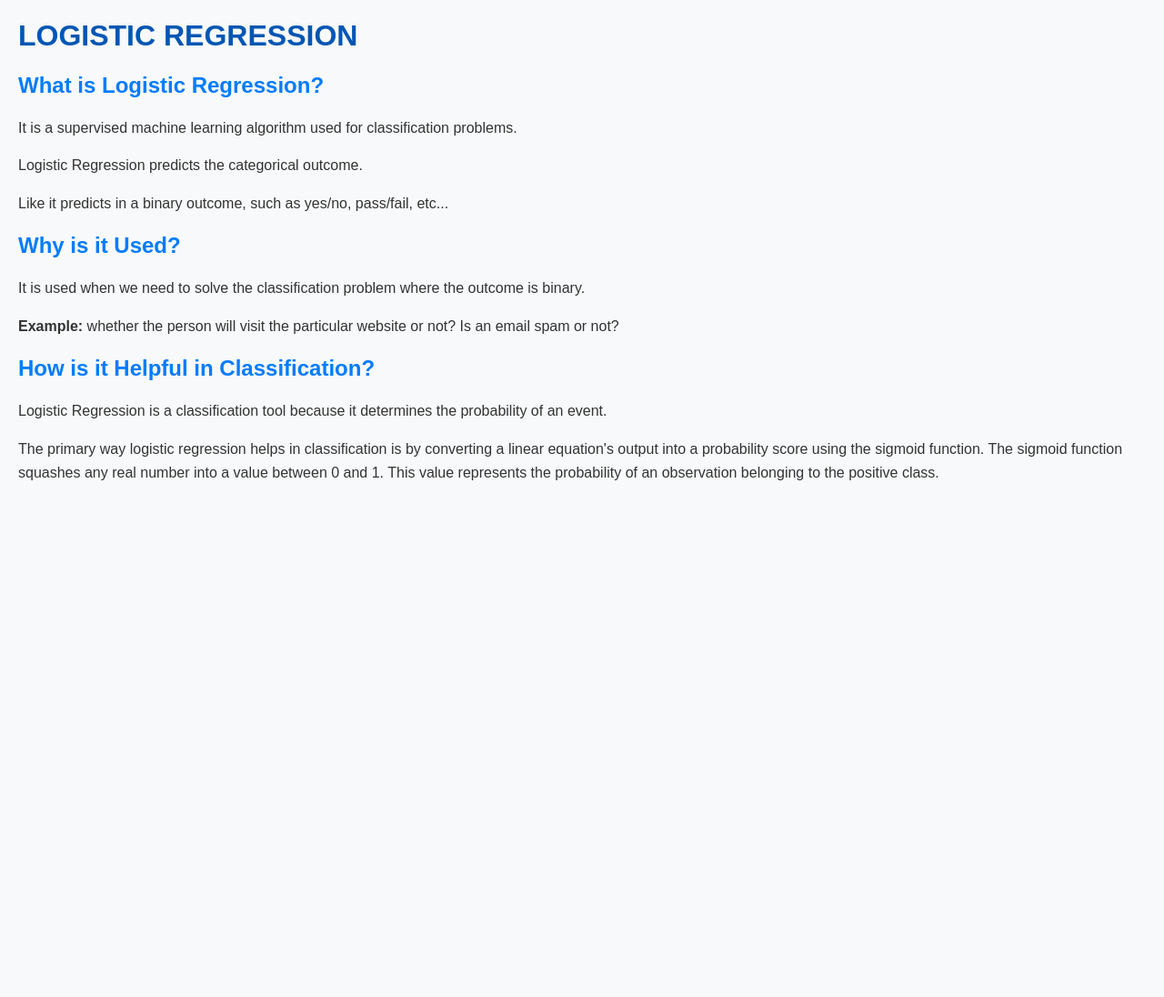
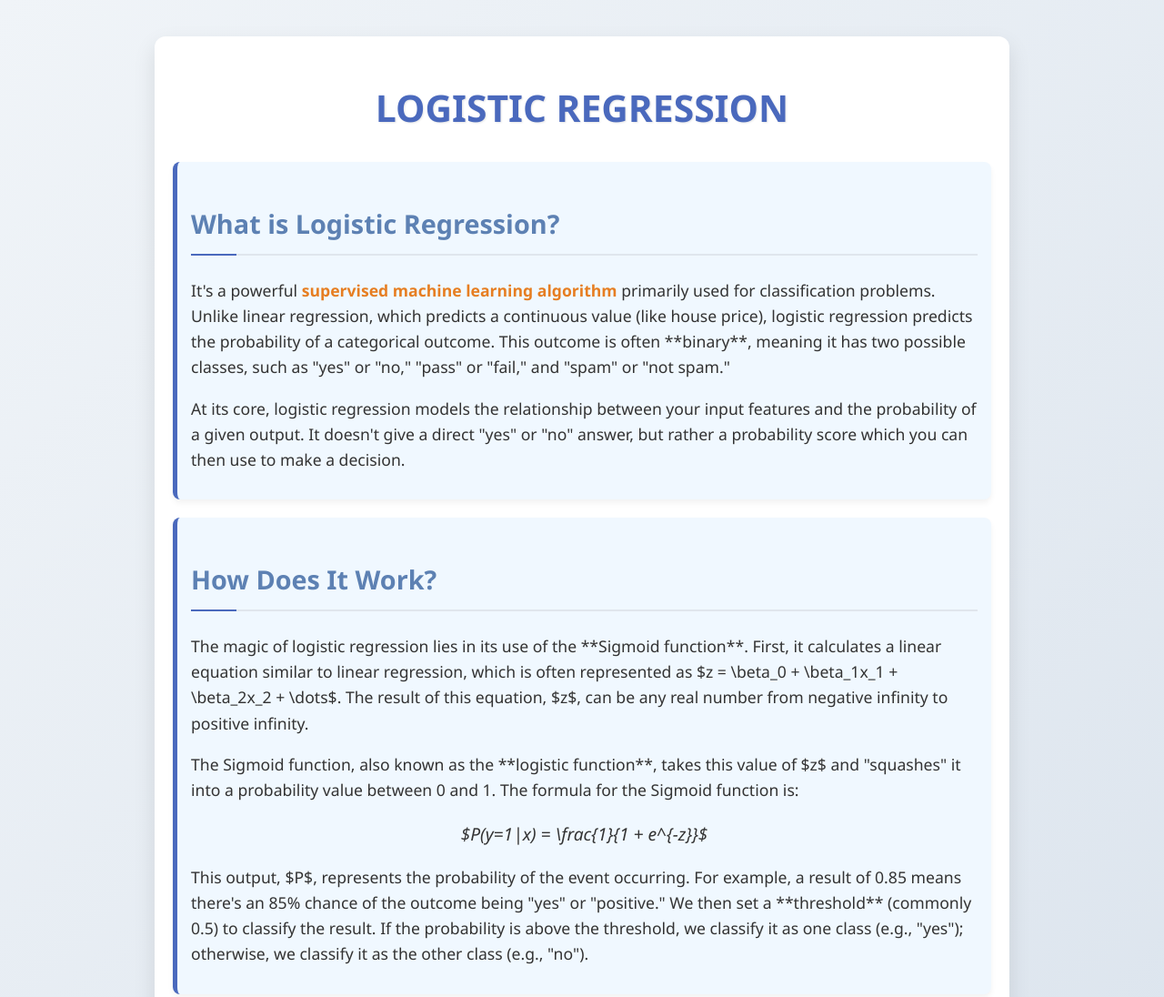
Before and after one commit to ZalaRushirajsinh/Logistic-Regression, a plain HTML site: page index.html in a window 1280 px wide. Shown: the top 1096 px of the page at 91% size. Before the commit the page ends 800 px from the top, so only its background shows below. Drawn offline with Linux system fonts and the light colour scheme.

Commit message:
Update index.html

```diff
--- a/index.html
+++ b/index.html
@@ -5,68 +5,154 @@
     <meta name="viewport" content="width=device-width, initial-scale=1.0">
     <title>Logistic Regression</title>
     <style>
+        @keyframes fadeIn {
+            from { opacity: 0; transform: translateY(20px); }
+            to { opacity: 1; transform: translateY(0); }
+        }
+
+        @keyframes pulse {
+            0% { transform: scale(1); }
+            50% { transform: scale(1.02); }
+            100% { transform: scale(1); }
+        }
+
         body {
-            font-family: Arial, sans-serif;
-            margin: 20px;
-            background-color: #f8f9fa;
+            font-family: 'Segoe UI', Tahoma, Geneva, Verdana, sans-serif;
+            margin: 0;
+            padding: 0;
+            background: linear-gradient(135deg, #f0f4f8 0%, #d9e2ec 100%);
             color: #333;
+            line-height: 1.6;
+            animation: fadeIn 1s ease-in-out;
         }
+
+        .container {
+            max-width: 900px;
+            margin: 40px auto;
+            padding: 20px;
+            background-color: #ffffff;
+            border-radius: 12px;
+            box-shadow: 0 10px 25px rgba(0,0,0,0.1);
+        }
+
         h1 {
-            color: #0056b3;
+            text-align: center;
+            color: #4a69bd;
+            font-size: 2.5rem;
+            text-shadow: 1px 1px 2px rgba(0,0,0,0.1);
+            animation: pulse 2s infinite ease-in-out;
         }
+
         h2 {
-            color: #007bff;
+            color: #5d81b3;
+            border-bottom: 2px solid #e0e6ed;
+            padding-bottom: 10px;
+            margin-top: 30px;
+            font-size: 1.8rem;
+            position: relative;
         }
+
+        h2::after {
+            content: '';
+            position: absolute;
+            bottom: -2px;
+            left: 0;
+            width: 50px;
+            height: 2px;
+            background-color: #4a69bd;
+            transition: width 0.3s ease-in-out;
+        }
+
+        h2:hover::after {
+            width: 100%;
+        }
+
         p {
-            line-height: 1.6;
+            font-size: 1.1rem;
+            margin-bottom: 15px;
+            transition: transform 0.3s ease-in-out;
         }
-        .input-section {
-            margin-top: 20px;
+
+        p:hover {
+            transform: translateX(10px);
+            color: #4a69bd;
+        }
+
+        strong {
+            color: #e67e22;
+        }
+
+        .highlight-box {
+            background-color: #f0f8ff;
+            border-left: 5px solid #4a69bd;
             padding: 15px;
-            background-color: #ffffff;
-            border-radius: 5px;
-            box-shadow: 0 0 10px rgba(0,0,0,0.1);
+            margin: 20px 0;
+            border-radius: 8px;
+            box-shadow: 0 4px 6px rgba(0,0,0,0.05);
+            transition: all 0.3s ease-in-out;
         }
-        input[type="text"] {
-            width: 70%;
-            padding: 8px;
-            font-size: 16px;
-            border: 1px solid #ccc;
-            border-radius: 4px;
+
+        .highlight-box:hover {
+            transform: scale(1.01);
+            background-color: #e6f2ff;
         }
-        button {
-            padding: 8px 15px;
-            font-size: 16px;
-            background-color: #007bff;
+
+        .button-section {
+            text-align: center;
+            margin-top: 30px;
+        }
+
+        .action-button {
+            padding: 12px 25px;
+            font-size: 1rem;
             color: white;
+            background-color: #4a69bd;
             border: none;
-            border-radius: 4px;
+            border-radius: 25px;
             cursor: pointer;
+            transition: all 0.3s ease-in-out;
+            box-shadow: 0 5px 15px rgba(74, 105, 189, 0.4);
         }
-        button:hover {
-            background-color: #0056b3;
+
+        .action-button:hover {
+            background-color: #3b5998;
+            transform: translateY(-3px);
+            box-shadow: 0 8px 20px rgba(74, 105, 189, 0.6);
         }
     </style>
 </head>
 <body>
 
-    <h1>LOGISTIC REGRESSION</h1>
+    <div class="container">
+        <h1>LOGISTIC REGRESSION</h1>
 
-    <h2>What is Logistic Regression?</h2>
-    <p>It is a supervised machine learning algorithm used for classification problems.</p>
-    <p>Logistic Regression predicts the categorical outcome.</p>
-    <p>Like it predicts in a binary outcome, such as yes/no, pass/fail, etc...</p>
+        <div class="highlight-box">
+            <h2>What is Logistic Regression?</h2>
+            <p>It's a powerful <strong>supervised machine learning algorithm</strong> primarily used for classification problems. Unlike linear regression, which predicts a continuous value (like house price), logistic regression predicts the probability of a categorical outcome. This outcome is often **binary**, meaning it has two possible classes, such as "yes" or "no," "pass" or "fail," and "spam" or "not spam."</p>
+            <p>At its core, logistic regression models the relationship between your input features and the probability of a given output. It doesn't give a direct "yes" or "no" answer, but rather a probability score which you can then use to make a decision.</p>
+        </div>
 
-    <h2>Why is it Used?</h2>
-    <p>It is used when we need to solve the classification problem where the outcome is binary.</p>
-    <p><strong>Example:</strong> whether the person will visit the particular website or not?
-    Is an email spam or not?</p>
+        <div class="highlight-box">
+            <h2>How Does It Work?</h2>
+            <p>The magic of logistic regression lies in its use of the **Sigmoid function**. First, it calculates a linear equation similar to linear regression, which is often represented as $z = \beta_0 + \beta_1x_1 + \beta_2x_2 + \dots$. The result of this equation, $z$, can be any real number from negative infinity to positive infinity.</p>
+            <p>The Sigmoid function, also known as the **logistic function**, takes this value of $z$ and "squashes" it into a probability value between 0 and 1. The formula for the Sigmoid function is:</p>
+            <p class="math-formula" style="text-align: center; font-style: italic; font-size: 1.2rem;">$P(y=1|x) = \frac{1}{1 + e^{-z}}$</p>
+            <p>This output, $P$, represents the probability of the event occurring. For example, a result of 0.85 means there's an 85% chance of the outcome being "yes" or "positive." We then set a **threshold** (commonly 0.5) to classify the result. If the probability is above the threshold, we classify it as one class (e.g., "yes"); otherwise, we classify it as the other class (e.g., "no").</p>
+        </div>
 
-    <h2>How is it Helpful in Classification?</h2>
-    <p>Logistic Regression is a classification tool because it determines the probability of an event.</p>
-    <p>The primary way logistic regression helps in classification is by converting a linear equation's output into a probability score using the sigmoid function.
-    The sigmoid function squashes any real number into a value between 0 and 1. This value represents the probability of an observation belonging to the positive class.</p>
-
+        <div class="highlight-box">
+            <h2>When Should You Use It?</h2>
+            <p>You should consider using logistic regression when your problem requires a **classification solution** where the dependent variable is **binary** or **dichotomous**. It is also effective for situations with more than two categories (multi-class classification) through extensions like multinomial logistic regression, but its most common application is binary classification.</p>
+            <p>Here are some practical examples of when to use it:</p>
+            <ul>
+                <li><strong>Customer Churn Prediction:</strong> Will a customer cancel their subscription (Yes/No)?</li>
+                <li><strong>Disease Diagnosis:</strong> Based on symptoms, is a patient likely to have a certain disease (Yes/No)?</li>
+                <li><strong>Spam Detection:</strong> Is an email spam or not spam?</li>
+                <li><strong>Credit Card Fraud Detection:</strong> Is a transaction fraudulent or legitimate?</li>
+                <li><strong>Ad Click-Through Rate:</strong> Will a user click on a specific ad (Yes/No)?</li>
+            </ul>
+        </div>
+    </div>
 
 </body>
 </html>
```
